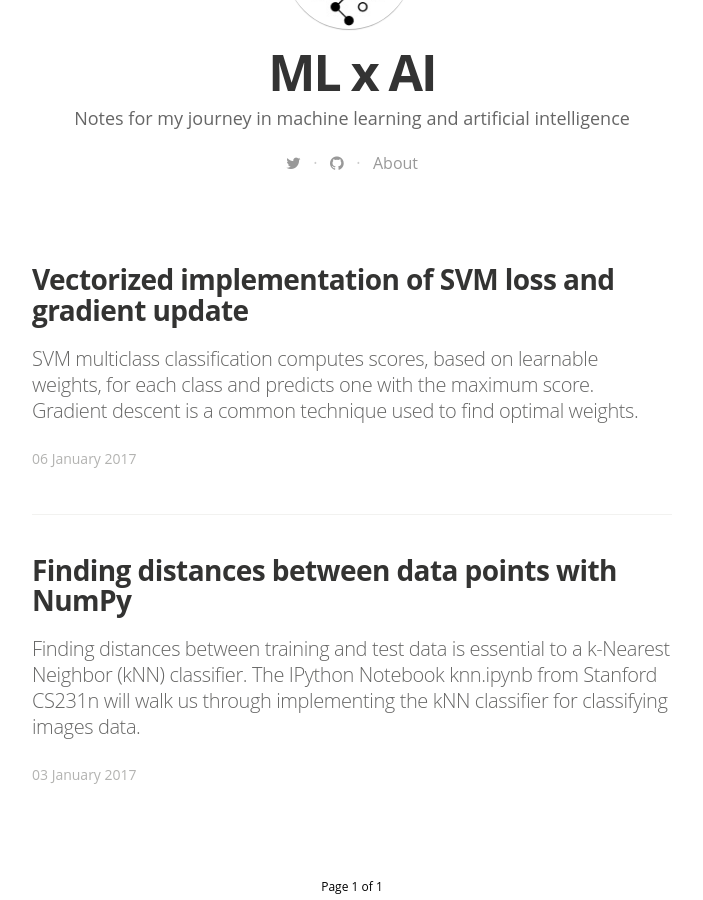
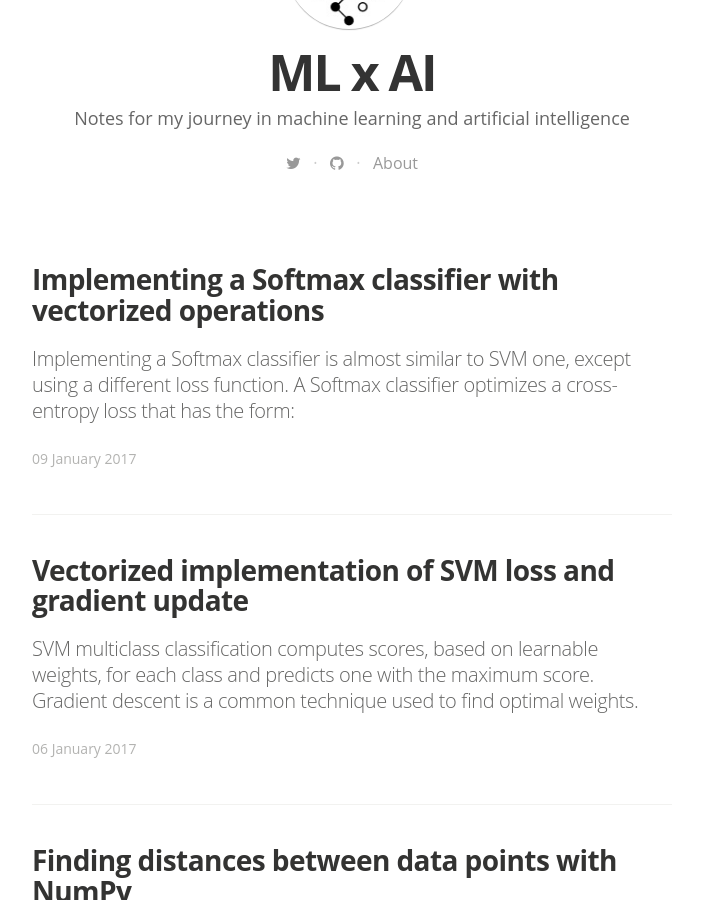
Before and after one commit to nimitpattanasri/mlxai.github.io, a Jekyll site: the page built from index.html, in a window 1280 px wide and 900 px high, scrolled down 487 px. Shown: the whole window, without its empty margins (288-991 px from the left). Built offline with Jekyll 4.4.1, drawn with Linux system fonts in a browser that asks for light colours; nearby versions of some CDN libraries; some web fonts are replaced; the list of posts is cut into pages by our own code; part of the change alters nothing that is shown.

Commit message:
add a new article

```diff
--- a/_posts/2017-01-06-vectorized-implementation-of-svm-loss-and-gradient-update.md
+++ b/_posts/2017-01-06-vectorized-implementation-of-svm-loss-and-gradient-update.md
@@ -9,7 +9,7 @@ SVM multiclass classification computes scores, based on learnable weights, for e
 
 Quality of weights is often expressed by a loss function, our unhappiness with classification result, and we want its value to be as small as possible. To minimize the loss, we have to define a loss function and find their partial derivatives with respect to the weights to update them iteratively.
 
-SVM loss function can be defined as:
+SVM loss (a.k.a. hinge loss) function can be defined as:
 
 $$
 \begin{equation}
--- /dev/null
+++ b/_posts/2017-01-09-implementing-softmax-classifier-with-vectorized-operations.md
@@ -0,0 +1,129 @@
+---
+layout: post
+title: Implementing a Softmax classifier with vectorized operations
+---
+
+Implementing a Softmax classifier is almost similar to [SVM one]({{ site.url }}/2017/01/06/vectorized-implementation-of-svm-loss-and-gradient-update.html), except using a different loss function. A Softmax classifier optimizes a cross-entropy loss that has the form:
+
+$$
+\begin{align*}
+L_i &= -\log\left(\frac{e^{f_{y_i}}}{ \sum_j e^{f_j} }\right) \\
+&= -f_{y_i} + \log\sum_j e^{f_j} \tag{1} \\
+\end{align*}
+$$
+
+where
+
+* $$f_j(z) = \frac{e^{z_j}}{\sum_k e^{z_k}}$$ is a Softmax function,
+* $$L_i$$ is loss for classifying a single example $$x_i$$,
+* $$y_i$$ is the index of the correct class of $$x_i$$, and
+* $$f_j$$ is the score for predicting class $$j$$, computed by $$x_iw_j$$
+
+Equation (1) makes sense as the loss will be minimum when score of predicting the correct class ($$f_{y_i}$$) is maximized and accumulated scores for predicting other classess ($$f_j$$) is minimized.
+
+It is not difficult to derive analytic gradient of this loss function as follows:
+
+$$
+\begin{align*}
+\frac{dL_i}{dw_j} = \frac{e^{f_{y_i}}}{\sum_j e^{f_j}} x_i \tag{2}
+\end{align*}
+$$
+
+and
+
+$$
+\begin{align*}
+\frac{dL_i}{dw_{y_i}} = ( \frac{e^{f_{y_i}}}{\sum_j e^{f_j}} - 1 ) x_i \tag{3}
+\end{align*}
+$$
+
+###### Vectorized computation of loss function
+
+The term $$f_j = x_iw_j$$ in equation (1) suggests us to vectorize computation with a matrix multiplication, $$f = XW$$. To avoid [numerical stability](http://cs231n.github.io/linear-classify/#softmax), we have to update the scores matrix with $$-\max f_j$$.
+
+###### Vectorized computation of gradient
+
+Looking at the terms $$\frac{e^{f_{y_i}}}{\sum_j e^{f_j}}$$ in equations (2) and (3), we can vectorize computation by multiplying $$X$$ with $$W$$, as in the case of loss computation. To get the term $$\frac{e^{f_{y_i}}}{\sum_j e^{f_j}} x_i$$, $$XW$$ has to multiply with $$X$$ *somehow*. Keep in mind that the gradient matrix $$\frac{dL_i}{dW}$$ shares the shape with $$W$$, that is, $$D\times C$$. Vectorization becomes clear once we analyze the shape of these matrices. In this case, the only way to produce $$\frac{dL_i}{dW}$$ of shape $$D \times C$$ is $$\underset{D\times N}X^T(\underset{N\times D}X \underset{D\times C}W)$$.
+
+The IPython Notebook [softmax.ipynb](http://vision.stanford.edu/teaching/cs231n/winter1516_assignment1.zip) from [Stanford CS231n](http://vision.stanford.edu/teaching/cs231n/syllabus.html) is a great starting point to understand implementation of a Softmax classifier. The exercise asks us to implement both non-vectorized and vectorized versions of loss function and gradient update. Below is a sample of vectorized implementation.
+
+{% highlight python %}
+def softmax_loss_vectorized(W, X, y, reg):
+  """
+  Softmax loss function, vectorized version.
+
+  Inputs have dimension D, there are C classes, and we operate on minibatches
+  of N examples.
+
+  Inputs:
+  - W: A numpy array of shape (D, C) containing weights.
+  - X: A numpy array of shape (N, D) containing a minibatch of data.
+  - y: A numpy array of shape (N,) containing training labels; y[i] = c means
+    that X[i] has label c, where 0 <= c < C.
+  - reg: (float) regularization strength
+
+  Returns a tuple of:
+  - loss as single float
+  - gradient with respect to weights W; an array of same shape as W
+  """
+  # Initialize the loss and gradient to zero.
+  loss = 0.0
+  dW = np.zeros_like(W)
+
+  #############################################################################
+  # TODO: Compute the softmax loss and its gradient using no explicit loops.  #
+  # Store the loss in loss and the gradient in dW. If you are not careful     #
+  # here, it is easy to run into numeric instability. Don't forget the        #
+  # regularization!                                                           #
+  #############################################################################
+  N = X.shape[0]
+  C = W.shape[1]
+
+  f = X.dot(W)
+  f -= np.matrix(np.max(f, axis=1)).T
+
+  term1 = -f[np.arange(N), y]
+  sum_j = np.sum(np.exp(f), axis=1)
+  term2 = np.log(sum_j)
+  loss = term1 + term2
+  loss /= N
+  loss += 0.5 * reg * np.sum(W * W)
+
+  coef = np.exp(f) / np.matrix(sum_j).T
+  coef[np.arange(N),y] -= 1
+  dW = X.T.dot(coef)
+  dW /= N
+  dW += reg*W
+  #############################################################################
+  #                          END OF YOUR CODE                                 #
+  #############################################################################
+
+  return loss, dW
+{% endhighlight %}
+<center><em><sup>cs231n/classifiers/softmax.py</sup></em></center>
+
+<br/>
+
+###### Further Reading
+* [http://cs231n.github.io/linear-classify/#softmax](http://cs231n.github.io/linear-classify/#softmax)
+
+
+
+
+
+<script type="text/javascript" async
+  src="//cdn.mathjax.org/mathjax/latest/MathJax.js">
+</script>
+<script type="text/x-mathjax-config">
+  MathJax.Hub.Config({
+    extensions: ["tex2jax.js"],
+    jax: ["input/TeX", "output/HTML-CSS"],
+    tex2jax: {
+      inlineMath: [ ['$','$'], ["\\(","\\)"] ],
+      displayMath: [ ['$$','$$'], ["\\[","\\]"] ],
+      processEscapes: true
+    },
+    "HTML-CSS": { availableFonts: ["TeX"] },
+    menuSettings: { zoom: "Click" }
+  });
+</script>
```
Also changed, not shown: 4 other files.
